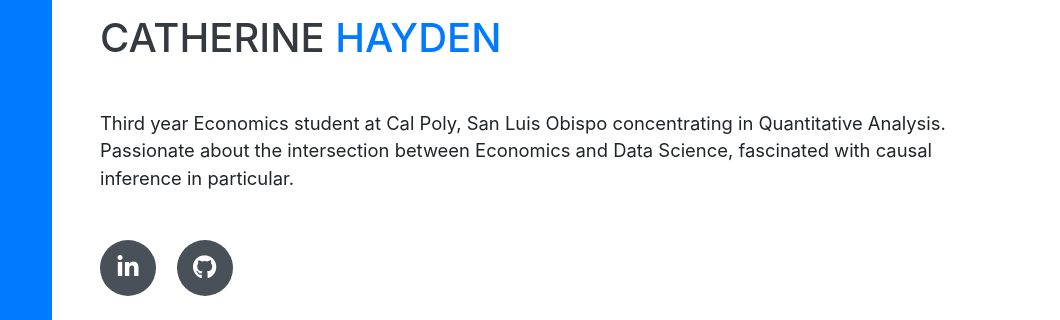
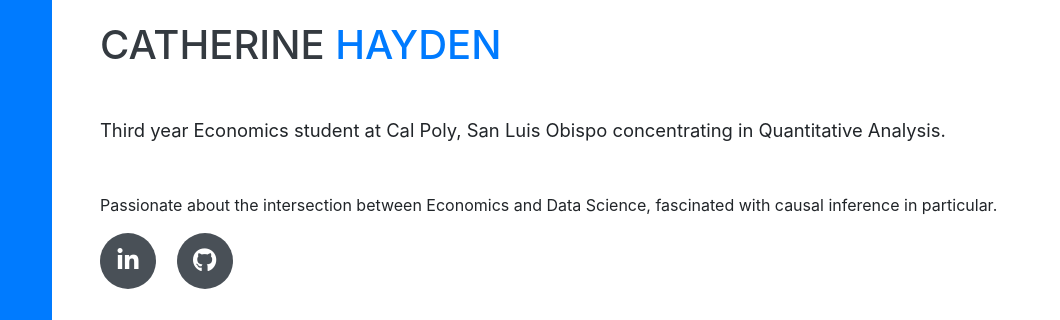
Before and after one commit to chayden1215/chayden1215.github.io, a website with bundled scripts: page index.html in a window 1280 px wide. Shown: the part 245-565 px from the top of the page, 220-1280 px from the left. Built offline with nearby package versions, Linux system fonts and the light colour scheme; a web font is replaced by a local one.

Commit message:
Update index.html

```diff
--- a/index.html
+++ b/index.html
@@ -70,7 +70,9 @@
         <div class="subheading mb-5">
           <a href="mailto:name@email.com"></a>
         </div>
-        <p class="lead mb-5">Third year Economics student at Cal Poly, San Luis Obispo concentrating in Quantitative Analysis. Passionate about the intersection between Economics and Data Science, fascinated with causal inference in particular.
+        <p class="lead mb-5">Third year Economics student at Cal Poly, San Luis Obispo concentrating in Quantitative Analysis.
+        </p>
+        <p>Passionate about the intersection between Economics and Data Science, fascinated with causal inference in particular.
         </p>
         <div class="social-icons">
           <a href="https://www.linkedin.com/in/catherine-hayden-b1816b174/">
```
